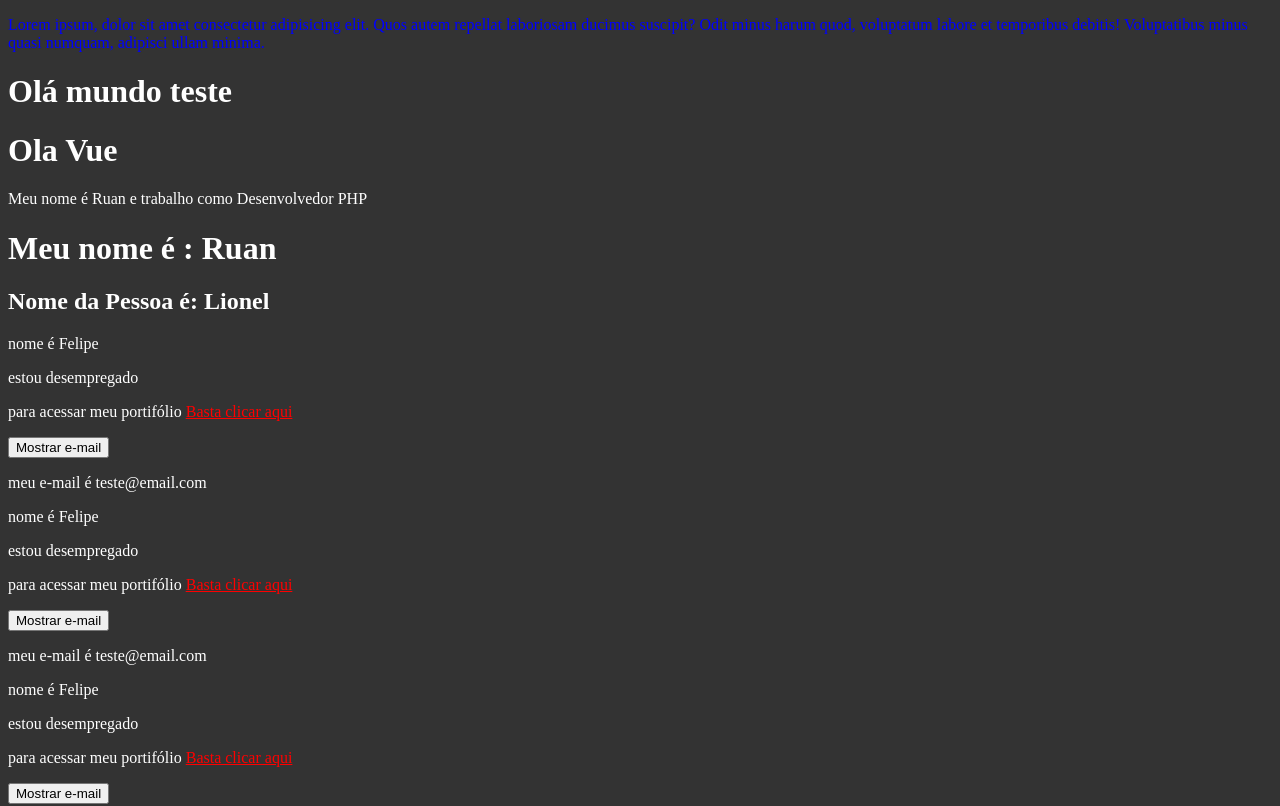
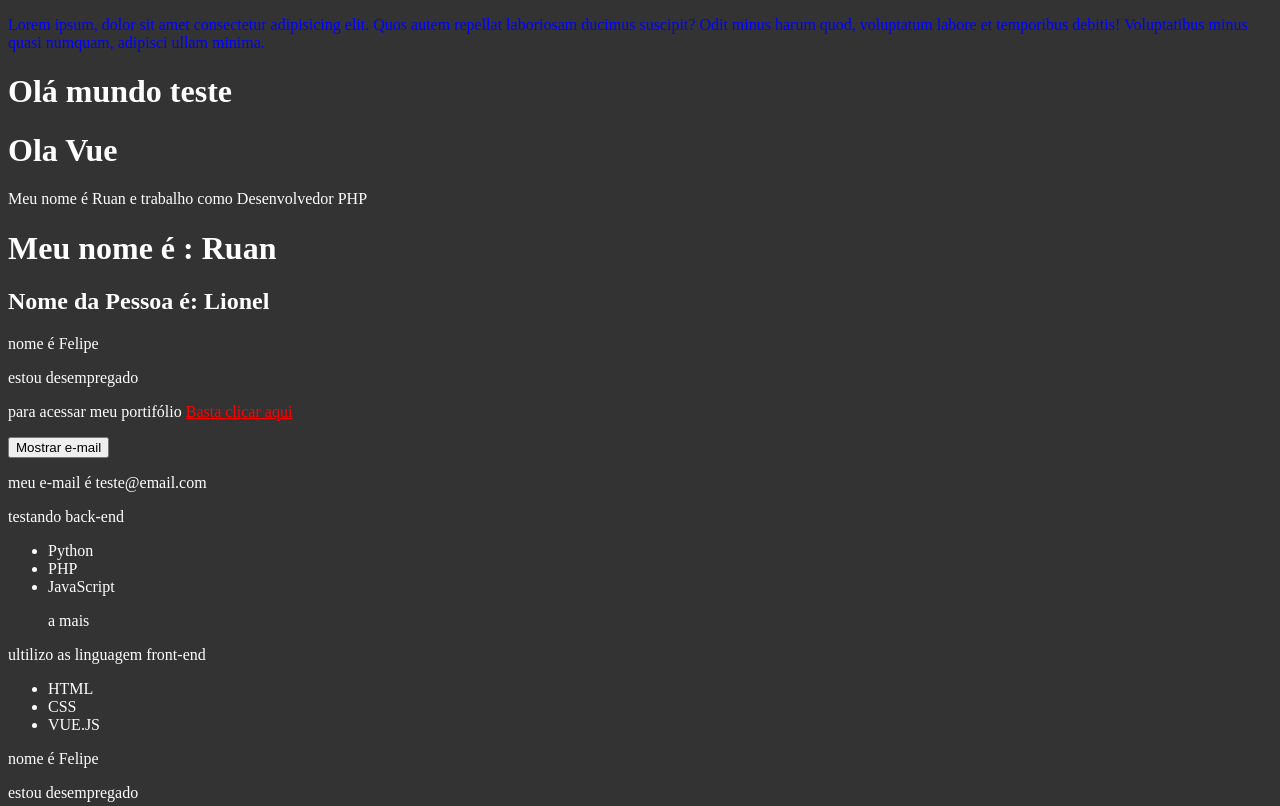
Before and after one commit to RuanSilva6721/Vue.js, a Vue app in the folder projeto_vue/app/: page / in a window 1280 px wide. Shown: the top 806 px of the page. Built offline with nearby package versions, Linux system fonts and the light colour scheme.

Commit message:
usando v-for

```diff
--- a/projeto_vue/app/src/components/PessoaInfo.vue
+++ b/projeto_vue/app/src/components/PessoaInfo.vue
@@ -10,7 +10,23 @@
             <button @click="showEmail">Mostrar e-mail</button>
         </div>
         <p v-show="mostrar_email">meu e-mail é teste@email.com</p>
+
+
+        <p>testando back-end</p>
+
+        <ul>
+            <li v-for="(tec, index) in backend_tech" v-bind:key="index">{{tec}}</li>
+    <p>a mais</p>
+        </ul>
+
+
+        <p>ultilizo as linguagem front-end</p>
+        <ul>
+            <li v-for="(tec, index) in front_tech" v-bind:key="index">{{tec.language}}</li>
+        </ul>
     </div>
+
+
 </template>
 <script>
 export default {
@@ -19,7 +35,13 @@ export default {
         return{
         esta_trabalhando: false,
         meu_link: 'https://google.com',
-        mostrar_email: true
+        mostrar_email: true,
+        backend_tech: ['Python', 'PHP', 'JavaScript'],
+        front_tech: [
+            {id: 1, language: 'HTML'},
+            {id: 2, language: 'CSS'},
+            {id: 3, language: 'VUE.JS'},
+        ]
         }
     },
     methods:{
```
